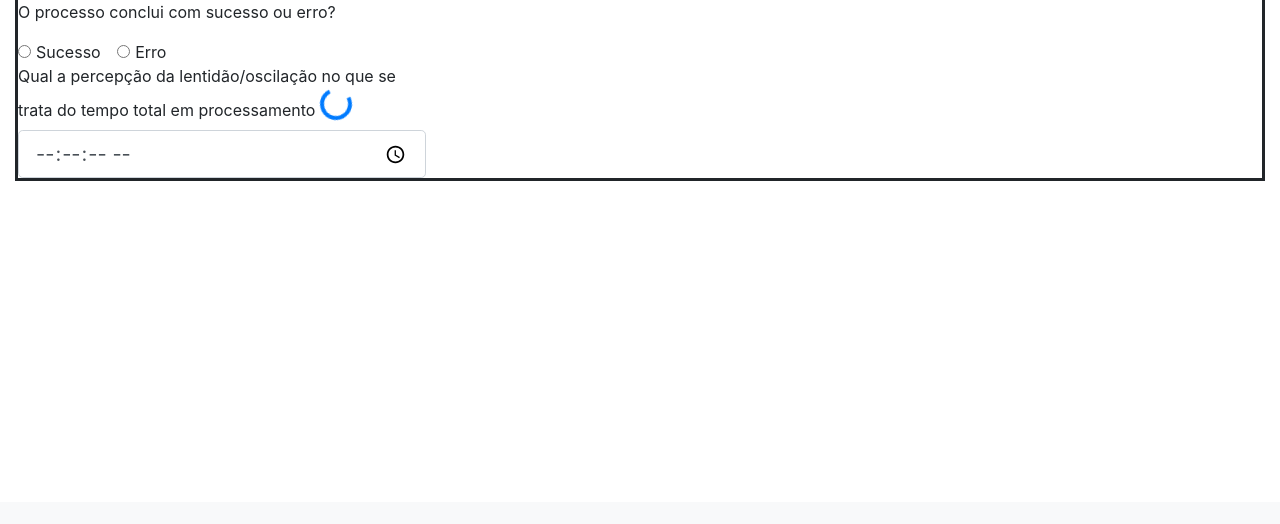
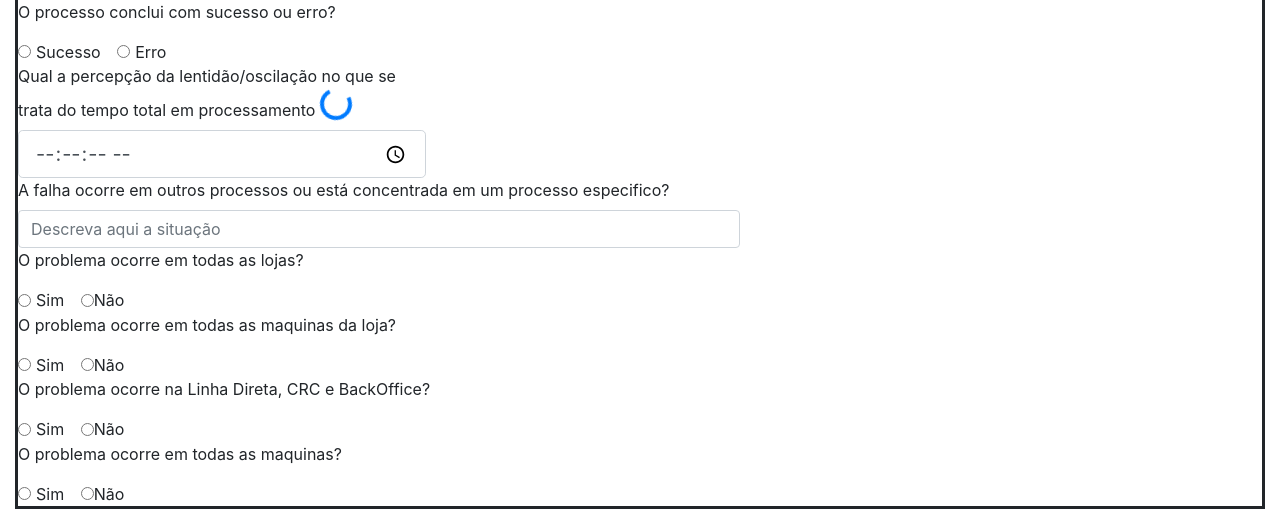
Before and after one commit to DiegoAL/myProject, a Flask app: template RegistroDeChamados/View/templates/registrarChamado.html in a window 1280 px wide. Shown: the part 298-822 px from the top of the page. Before the commit the page ends 479 px from the top, so only its background shows below. Run offline with Flask 2, Linux system fonts and the light colour scheme; the template is opened without the code that fills it, so the values that code supplies are empty; some libraries are stand-ins or nearby versions.

Commit message:
Ajustes gerais no formulario de registro e ajuste do toggle do navbar

```diff
--- a/RegistroDeChamados/View/templates/layout.html
+++ b/RegistroDeChamados/View/templates/layout.html
@@ -25,7 +25,11 @@
 				<img src="{{ url_for('static', filename='imagens/enel-logo.PNG') }}">
 			</a>
 
-			<div class="collapse navbar-collapse">
+			<button class="navbar-toggler" type="button" data-toggle="collapse" data-target="#navbarMain">
+				<span class="navbar-toggler-icon"></span>
+			</button>
+
+			<div class="collapse navbar-collapse" id="navbarMain">
 				<ul class="navbar-nav mr-auto mx-auto">
 					<li class="nav-item active"><a class="nav-link" href="{{url_for('registrar')}}">Registrar</a>
 					</li>
@@ -44,5 +48,12 @@
 
 		{%block body%} {%endblock%}
 
+		<!-- Optional JavaScript -->
+	    <!-- jQuery first, then Popper.js, then Bootstrap JS -->
+	    <script src="https://code.jquery.com/jquery-3.3.1.slim.min.js" integrity="sha384-q8i/X+965DzO0rT7abK41JStQIAqVgRVzpbzo5smXKp4YfRvH+8abtTE1Pi6jizo" crossorigin="anonymous"></script>
+	    <script src="https://cdnjs.cloudflare.com/ajax/libs/popper.js/1.14.7/umd/popper.min.js" integrity="sha384-UO2eT0CpHqdSJQ6hJty5KVphtPhzWj9WO1clHTMGa3JDZwrnQq4sF86dIHNDz0W1" crossorigin="anonymous"></script>
+	    <script src="https://stackpath.bootstrapcdn.com/bootstrap/4.3.1/js/bootstrap.min.js" integrity="sha384-JjSmVgyd0p3pXB1rRibZUAYoIIy6OrQ6VrjIEaFf/nJGzIxFDsf4x0xIM+B07jRM" crossorigin="anonymous"></script>
+  </body>
+
 	</body>
 </html>
--- a/RegistroDeChamados/View/templates/registrarChamado.html
+++ b/RegistroDeChamados/View/templates/registrarChamado.html
@@ -44,9 +44,7 @@
 
 		<div class="form-row">
 			<div class="col-7">
-				<p for="chbxQuestionSucErr">
-					O processo conclui com sucesso ou erro?
-				</p>
+				<p>O processo conclui com sucesso ou erro?</p>
 				<div class="form-check form-check-inline">
 					<input class="form-check-input" type="radio" name="chbxGroup1" id="chbxOpt1" value="Sucesso"/>
 					<label class="form-check-label" for="chbxOpt1">Sucesso</label>
@@ -69,5 +67,78 @@
 				<input class="form-control form-control-lg " type="time" step="1" min="00:00:00" max="23:59:59" id="TempoProcessamento"> </input>
 			</div>
 		</div>
+
+		<div class="form-row">
+			<div class="col-7">
+				<label for="inpOutros">A falha ocorre em outros processos ou está
+					concentrada em um processo especifico?</label>
+				<input class="form-control" type="text" id="inpOutros" placeholder="Descreva aqui a situação">
+			</div>
+		</div>
+
+		<div class="form-row">
+			<div class="col-5">
+				<p>O problema ocorre em todas as lojas?</p>
+
+				<div class="form-check form-check-inline">
+					<input class="form-check-input" type="radio" name="chbxGroup2" id="chbxGp2Opt1" value="Sim">
+					<label class="form-check-label" for="chbxGp2Opt1">Sim</label>
+				</div>
+
+				<div class="form-check form-check-inline">
+					<input class="from-check-input" type="radio" name="chbxGroup2" id="chbxGp2Opt2" value="Nao">
+					<label class="form-check-label" for="chbxGp2Opt2">Não</label>
+				</div>
+			</div>
+		</div>
+
+		<div class="form-row">
+			<div class="col-5">
+				<p>O problema ocorre em todas as maquinas da loja?</p>
+
+				<div class="form-check form-check-inline">
+					<input class="form-check-input" type="radio" name="chbxGroup3" id="chbxGp3Opt1" value="Sim">
+					<label class="form-check-label" for="chbxGp3Opt1">Sim</label>
+				</div>
+
+				<div class="form-check form-check-inline">
+					<input class="from-check-input" type="radio" name="chbxGroup3" id="chbxGp3Opt2" value="Nao">
+					<label class="form-check-label" for="chbxGp3Opt2">Não</label>
+				</div>
+			</div>
+		</div>
+
+		<div class="form-row">
+			<div class="col-5">
+				<p>O problema ocorre na Linha Direta, CRC e BackOffice?</p>
+
+				<div class="form-check form-check-inline">
+					<input class="form-check-input" type="radio" name="chbxGroup4" id="chbxGp4Opt1" value="Sim">
+					<label class="form-check-label" for="chbxGp4Opt1">Sim</label>
+				</div>
+
+				<div class="form-check form-check-inline">
+					<input class="from-check-input" type="radio" name="chbxGroup4" id="chbxGp24pt2" value="Nao">
+					<label class="form-check-label" for="chbxGp4Opt2">Não</label>
+				</div>
+			</div>
+		</div>
+
+		<div class="form-row">
+			<div class="col-5">
+				<p>O problema ocorre em todas as maquinas?</p>
+
+				<div class="form-check form-check-inline">
+					<input class="form-check-input" type="radio" name="chbxGroup5" id="chbxGp5Opt1" value="Sim">
+					<label class="form-check-label" for="chbxGp3Opt1">Sim</label>
+				</div>
+
+				<div class="form-check form-check-inline">
+					<input class="from-check-input" type="radio" name="chbxGroup5" id="chbxGp5Opt2" value="Nao">
+					<label class="form-check-label" for="chbxGp3Opt2">Não</label>
+				</div>
+			</div>
+		</div>
+
 	</form>
 {%endblock%}
```
